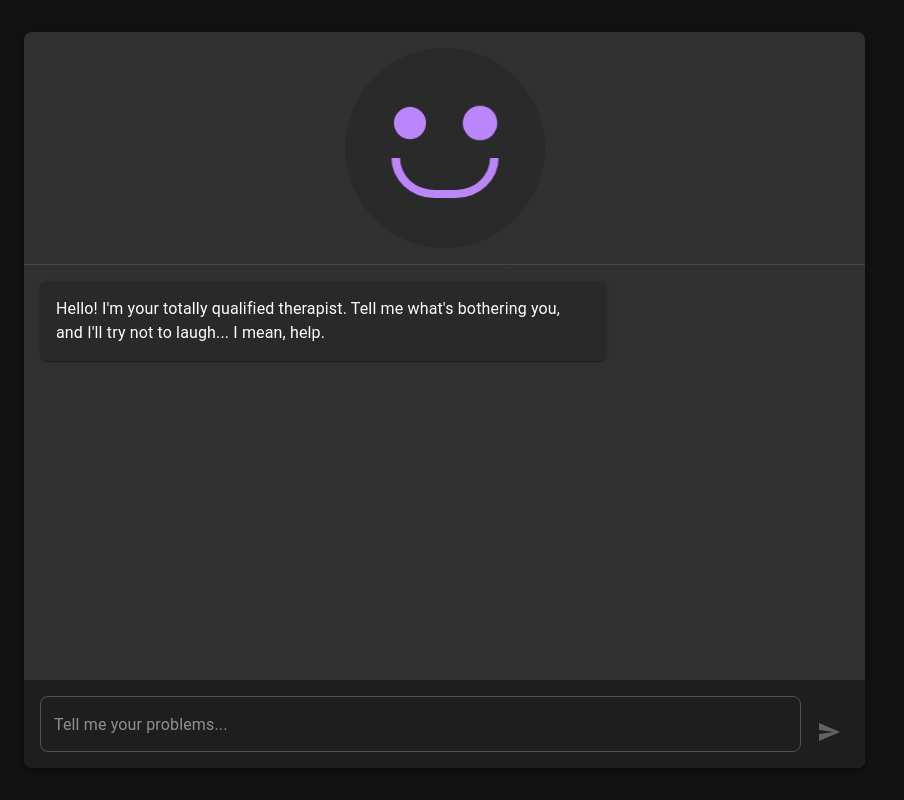
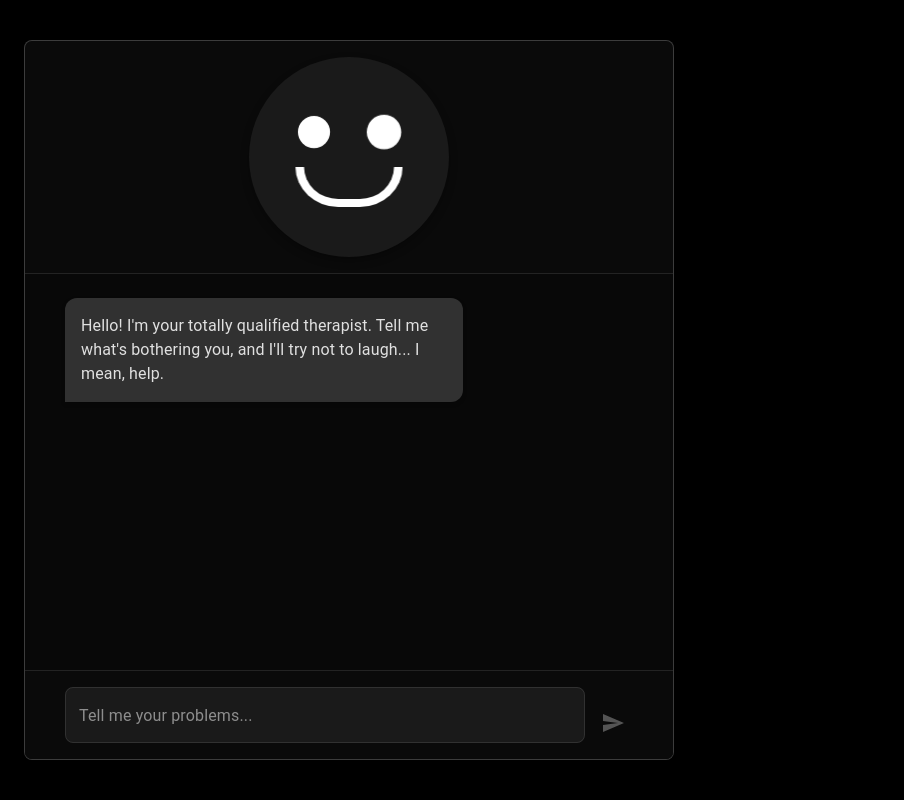
Before and after one commit to itsdaiego/deaf-by-therapy, a React (Vite) app in the folder frontend/: page / in a window 1280 px wide. Shown: the whole page, without its empty margins (0-904 px from the left). Built offline with nearby package versions, Linux system fonts and the light colour scheme.

Commit message:
beautify chat

```diff
--- a/frontend/src/App.tsx
+++ b/frontend/src/App.tsx
@@ -8,14 +8,14 @@ const theme = createTheme({
   palette: {
     mode: 'dark',
     primary: {
-      main: '#BB86FC',
+      main: '#FFFFFF',
     },
     secondary: {
-      main: '#03DAC6',
+      main: '#CCCCCC',
     },
     background: {
-      default: '#121212',
-      paper: '#1E1E1E',
+      default: '#000000',
+      paper: '#121212',
     },
   },
 })
@@ -26,16 +26,27 @@ function App() {
   return (
     <ThemeProvider theme={theme}>
       <CssBaseline />
-      <Container maxWidth="md" sx={{ height: '100vh', py: 4 }}>
+      <Container
+        maxWidth="md"
+        sx={{
+          height: '100vh',
+          py: 4,
+          display: 'flex',
+          justifyContent: 'center',
+          alignItems: 'center',
+        }}
+      >
         <Paper
           elevation={3}
           sx={{
-            height: '100%',
+            height: '90vh',
+            width: '100%',
             display: 'flex',
             flexDirection: 'column',
             overflow: 'hidden',
             bgcolor: 'background.paper',
             borderRadius: 2,
+            border: '1px solid rgba(255, 255, 255, 0.1)',
           }}
         >
           <Box
@@ -45,7 +56,8 @@ function App() {
               display: 'flex',
               justifyContent: 'center',
               alignItems: 'center',
-              borderBottom: '1px solid rgba(255, 255, 255, 0.12)',
+              borderBottom: '1px solid rgba(255, 255, 255, 0.1)',
+              bgcolor: '#0A0A0A',
             }}
           >
             <TherapistAvatar isThinking={isThinking} />
--- a/frontend/src/components/ChatInterface.tsx
+++ b/frontend/src/components/ChatInterface.tsx
@@ -75,39 +75,84 @@ const ChatInterface = ({ setIsThinking }: ChatInterfaceProps) => {
   }
 
   return (
-    <Box sx={{ display: 'flex', flexDirection: 'column', height: '100%' }}>
+    <Box sx={{
+      display: 'flex',
+      flexDirection: 'column',
+      height: '100%',
+      bgcolor: '#080808',
+      margin: '0 auto',
+      width: '100%',
+      maxWidth: '800px',
+    }}>
       <Box
         sx={{
           flex: 1,
           overflowY: 'auto',
-          p: 2,
           display: 'flex',
           flexDirection: 'column',
-          gap: 2,
+          p: 3,
+          width: '100%',
+          margin: '0 auto',
+        }}
+      >
+        <Stack
+          spacing={2}
+          sx={{
+            width: '100%',
+            maxWidth: '600px',
+            margin: '0 auto',
           }}
         >
           {messages.map((message, index) => (
-          <Stack
+            <Box
               key={index}
-            direction="row"
-            justifyContent={message.isUser ? 'flex-end' : 'flex-start'}
+              sx={{
+                width: '100%',
+                display: 'flex',
+                justifyContent: message.isUser ? 'flex-end' : 'flex-start',
+                px: 2,
+              }}
             >
               <Paper
                 sx={{
                   p: 2,
                   maxWidth: '70%',
-                bgcolor: message.isUser ? 'primary.dark' : 'background.paper',
-                borderRadius: 2,
+                  width: 'auto',
+                  bgcolor: message.isUser ? '#1A1A1A' : '#262626',
+                  borderRadius: message.isUser ? '12px 12px 0 12px' : '12px 12px 12px 0',
+                  boxShadow: '0 2px 4px rgba(0,0,0,0.2)',
                 }}
               >
-              <Typography>{message.text}</Typography>
+                <Typography
+                  color={message.isUser ? '#FFFFFF' : '#E0E0E0'}
+                  sx={{
+                    textAlign: 'left',
+                    wordBreak: 'break-word',
+                  }}
+                >
+                  {message.text}
+                </Typography>
               </Paper>
-          </Stack>
+            </Box>
           ))}
           <div ref={messagesEndRef} />
+        </Stack>
       </Box>
-      <Box sx={{ p: 2, bgcolor: 'background.paper' }}>
-        <Box sx={{ display: 'flex', gap: 1 }}>
+      <Box
+        sx={{
+          p: 2,
+          bgcolor: '#0A0A0A',
+          borderTop: '1px solid rgba(255, 255, 255, 0.1)',
+          width: '100%',
+        }}
+      >
+        <Box sx={{
+          display: 'flex',
+          gap: 1,
+          maxWidth: '600px',
+          margin: '0 auto',
+          px: 2,
+        }}>
           <TextField
             fullWidth
             variant="outlined"
@@ -120,6 +165,16 @@ const ChatInterface = ({ setIsThinking }: ChatInterfaceProps) => {
             sx={{
               '& .MuiOutlinedInput-root': {
                 borderRadius: 2,
+                bgcolor: '#1A1A1A',
+                '& fieldset': {
+                  borderColor: 'rgba(255, 255, 255, 0.1)',
+                },
+                '&:hover fieldset': {
+                  borderColor: 'rgba(255, 255, 255, 0.2)',
+                },
+                '&.Mui-focused fieldset': {
+                  borderColor: 'rgba(255, 255, 255, 0.3)',
+                },
               },
             }}
           />
@@ -130,6 +185,10 @@ const ChatInterface = ({ setIsThinking }: ChatInterfaceProps) => {
             sx={{
               alignSelf: 'flex-end',
               p: 1,
+              bgcolor: '#1A1A1A',
+              '&:hover': {
+                bgcolor: '#262626',
+              },
             }}
           >
             <SendIcon />
--- a/frontend/src/components/TherapistAvatar.tsx
+++ b/frontend/src/components/TherapistAvatar.tsx
@@ -12,11 +12,12 @@ const TherapistAvatar = ({ isThinking }: TherapistAvatarProps) => {
         width: 200,
         height: 200,
         position: 'relative',
-        backgroundColor: '#2A2A2A',
+        backgroundColor: '#1A1A1A',
         borderRadius: '50%',
         display: 'flex',
         justifyContent: 'center',
         alignItems: 'center',
+        boxShadow: '0 4px 8px rgba(0,0,0,0.3)',
       }}
     >
       {/* Eyes */}
@@ -43,7 +44,7 @@ const TherapistAvatar = ({ isThinking }: TherapistAvatarProps) => {
           style={{
             width: '30px',
             height: '30px',
-            backgroundColor: '#BB86FC',
+            backgroundColor: '#FFFFFF',
             borderRadius: '50%',
           }}
           animate={{
@@ -58,7 +59,7 @@ const TherapistAvatar = ({ isThinking }: TherapistAvatarProps) => {
           style={{
             width: '30px',
             height: '30px',
-            backgroundColor: '#BB86FC',
+            backgroundColor: '#FFFFFF',
             borderRadius: '50%',
           }}
           animate={{
@@ -78,7 +79,7 @@ const TherapistAvatar = ({ isThinking }: TherapistAvatarProps) => {
           position: 'absolute',
           width: '100px',
           height: '40px',
-          border: '8px solid #BB86FC',
+          border: '8px solid #FFFFFF',
           borderRadius: '0 0 40px 40px',
           borderTop: 'none',
           bottom: '50px',
```
Also changed, not shown: 1 other file (tests, documents, lock files or other folders). Lines whose indentation alone changed are shown as unchanged.
